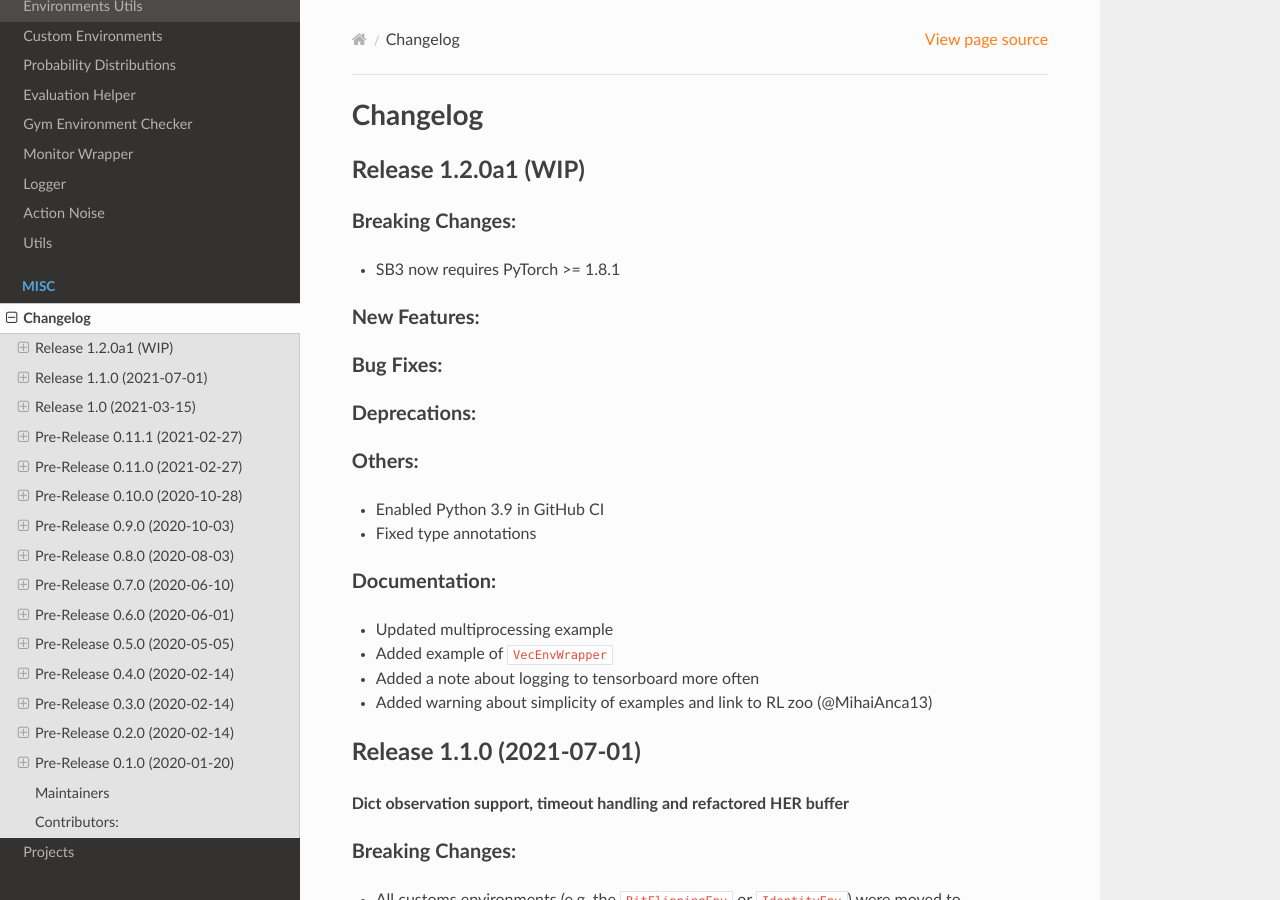
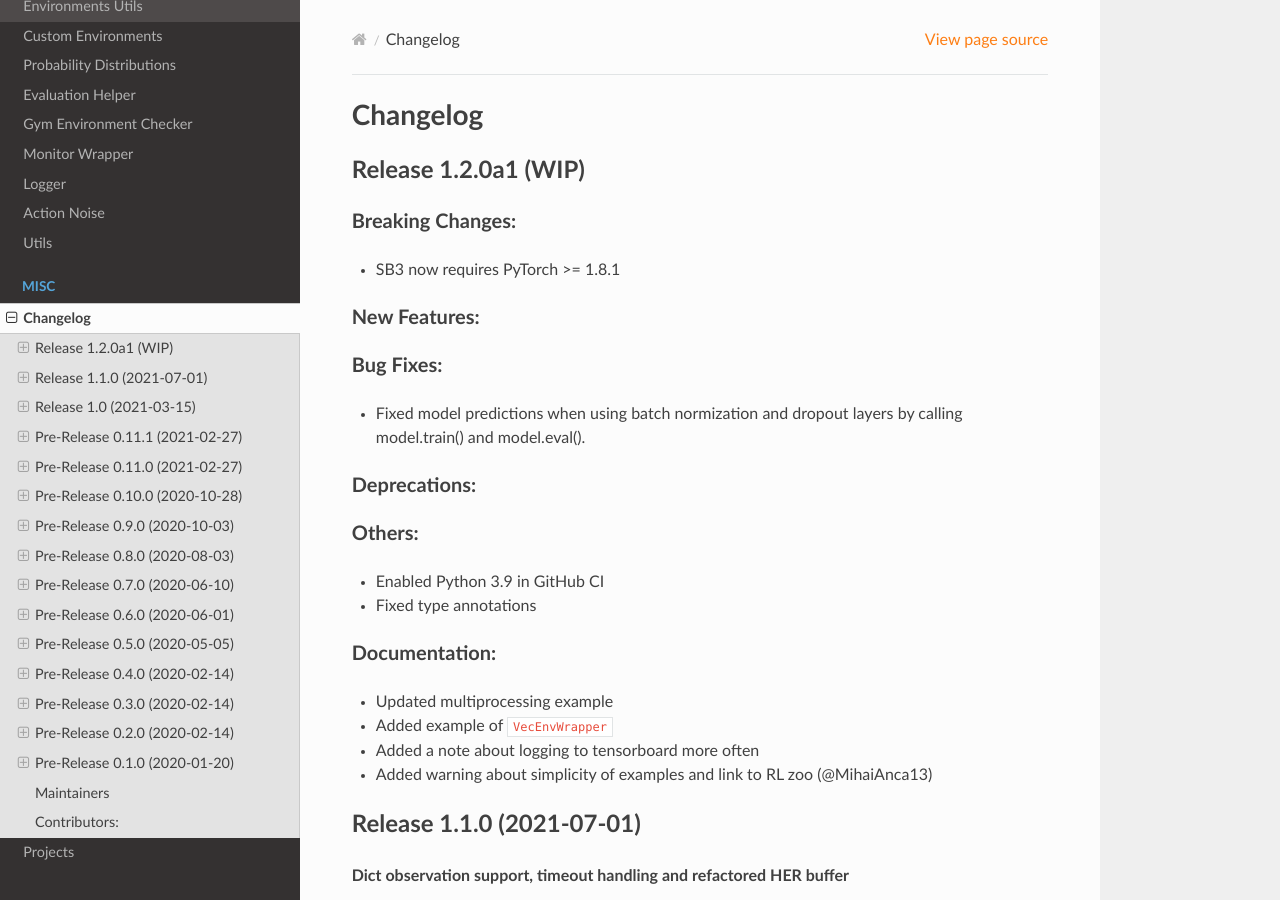
Before and after one commit to DLR-RM/stable-baselines3, a Sphinx documentation site: the page built from docs/misc/changelog.rst, in a window 1280 px wide and 900 px high. Built offline with Sphinx 7.4.7 and the Read the Docs theme 2.0.0, drawn with Linux system fonts in a browser that asks for light colours.

Commit message:
documentation: add bugfix description to changelog

```diff
--- a/docs/misc/changelog.rst
+++ b/docs/misc/changelog.rst
@@ -16,6 +16,7 @@ New Features:
 
 Bug Fixes:
 ^^^^^^^^^^
+- Fixed model predictions when using batch normization and dropout layers by calling model.train() and model.eval().
 
 Deprecations:
 ^^^^^^^^^^^^^
```
